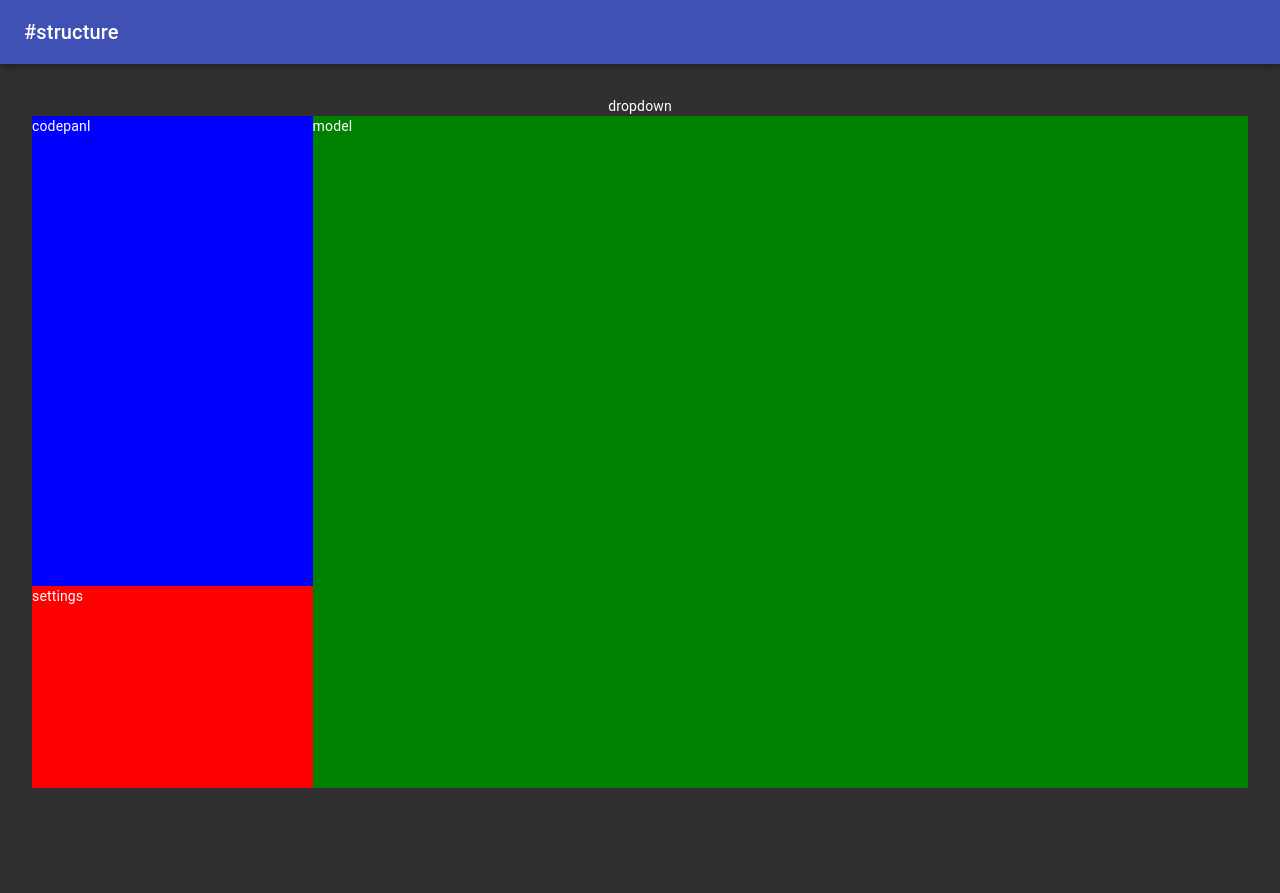
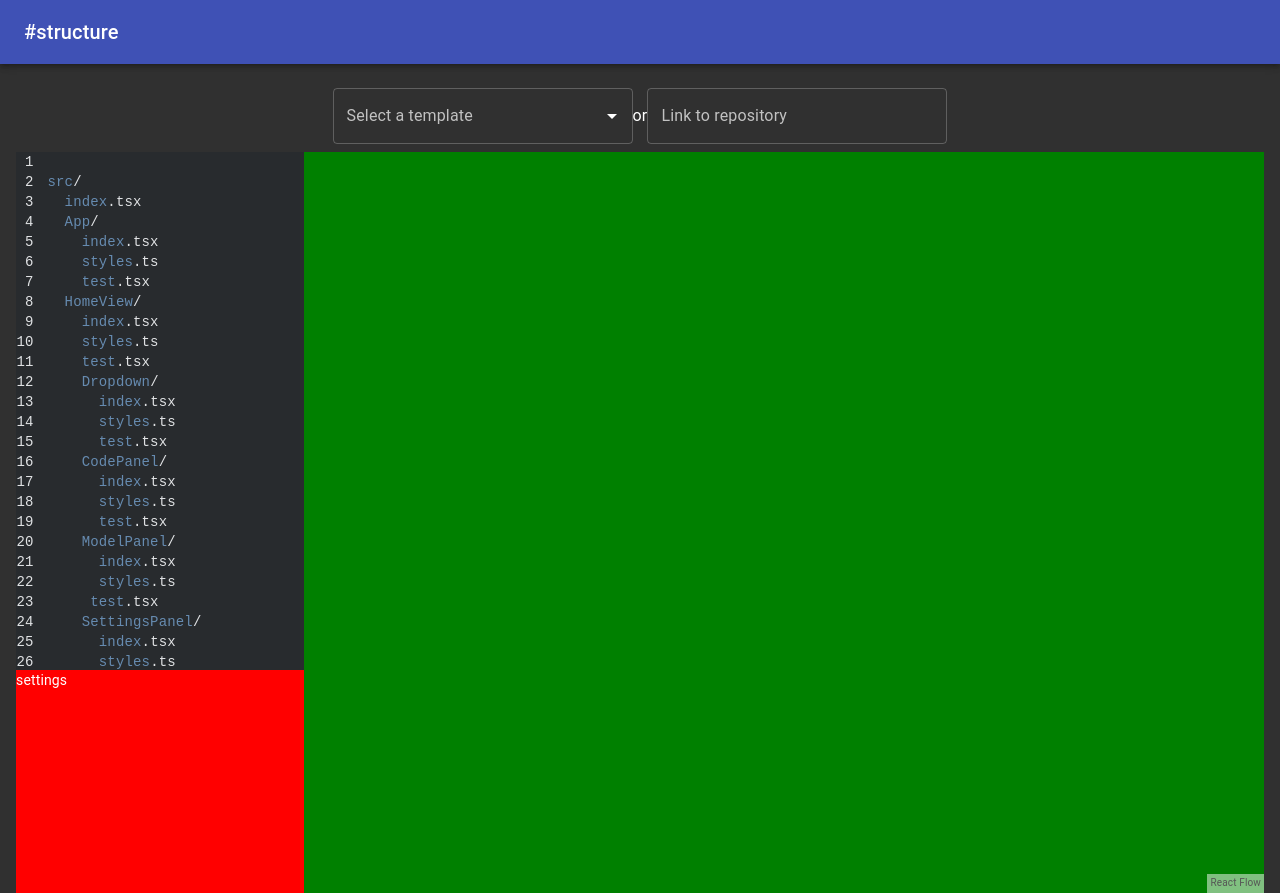
Before and after one commit to structure-codes/structure, a React (Create React App) app: page / in a window 1280 px wide. Before the commit the page ends 800 px from the top, so only its background shows below. Built offline with nearby package versions, Linux system fonts and the light colour scheme.

Commit message:
Add code and model libraries

```diff
--- a/package.json
+++ b/package.json
@@ -5,6 +5,7 @@
   "dependencies": {
     "@material-ui/core": "^4.11.4",
     "@material-ui/icons": "^4.11.2",
+    "@material-ui/lab": "^4.0.0-alpha.58",
     "@testing-library/jest-dom": "^5.11.4",
     "@testing-library/react": "^11.1.0",
     "@testing-library/user-event": "^12.1.10",
@@ -16,6 +17,7 @@
     "react-dom": "^17.0.2",
     "react-flow-renderer": "^9.6.0",
     "react-scripts": "4.0.3",
+    "react-syntax-highlighter": "^15.4.3",
     "typescript": "^4.1.2",
     "web-vitals": "^1.0.1"
   },
@@ -42,5 +44,9 @@
       "last 1 firefox version",
       "last 1 safari version"
     ]
+  },
+  "devDependencies": {
+    "@types/prismjs": "^1.16.5",
+    "@types/react-syntax-highlighter": "^13.5.0"
   }
 }
--- a/src/HomeView/CodePanel/index.tsx
+++ b/src/HomeView/CodePanel/index.tsx
@@ -1,9 +1,51 @@
 import { useStyles } from "./style";
+import SyntaxHighlighter from 'react-syntax-highlighter';
+import { obsidian } from 'react-syntax-highlighter/dist/esm/styles/hljs';
 
+const code = `
+src/
+  index.tsx
+  App/
+    index.tsx
+    styles.ts
+    test.tsx
+  HomeView/
+    index.tsx
+    styles.ts
+    test.tsx
+    Dropdown/
+      index.tsx
+      styles.ts
+      test.tsx
+    CodePanel/
+      index.tsx
+      styles.ts
+      test.tsx
+    ModelPanel/
+      index.tsx
+      styles.ts
+     test.tsx
+    SettingsPanel/
+      index.tsx
+      styles.ts
+      test.tsx
+  AboutView/
+    index.tsx
+    styles.ts
+    test.tsx
+  WelcomeModal/
+    index.tsx
+    styles.ts
+    test.tsx
+`
 export const CodePanel = () => {
   const classes = useStyles();
 
   return (
-    <div className={classes.codeContainer}>codepanl</div>
+    <div className={classes.codeContainer}>
+      <SyntaxHighlighter showLineNumbers style={obsidian} customStyle={{ padding: 0, margin: 0 }}>
+        {code}
+      </SyntaxHighlighter>
+    </div>
   )
 }
--- a/src/HomeView/CodePanel/style.ts
+++ b/src/HomeView/CodePanel/style.ts
@@ -5,5 +5,6 @@ export const useStyles = makeStyles({
     width: "100%",
     height: "70%",
     backgroundColor: "blue",
+    overflowY: "scroll",
   },
 })
--- a/src/HomeView/Dropdown/index.tsx
+++ b/src/HomeView/Dropdown/index.tsx
@@ -1,6 +1,34 @@
+import { useStyles } from "./style";
+import { TextField, Typography } from "@material-ui/core";
+import Autocomplete from "@material-ui/lab/Autocomplete";
+
+const templates = [
+  "cra-template",
+  "cra-template-typescript",
+  "cra-template-redux",
+  "cra-template-typescript",
+];
+
 export const Dropdown = () => {
+  const classes = useStyles();
 
   return (
-    <div>dropdown</div>
-  )
-}
+    <div className={classes.dropdownContainer}>
+      <Autocomplete
+        id="combo-box-demo"
+        options={templates}
+        // getOptionLabel={(option) => option.title}
+        className={classes.input}
+        renderInput={(params) => (
+          <TextField {...params} label="Select a template" variant="outlined" />
+        )}
+      />
+      <Typography className={classes.or}>or</Typography>
+      <TextField
+        className={classes.input}
+        label="Link to repository"
+        variant="outlined"
+      />
+    </div>
+  );
+};
--- a/src/HomeView/Dropdown/style.ts
+++ b/src/HomeView/Dropdown/style.ts
@@ -1,5 +1,15 @@
 import { makeStyles } from "@material-ui/core/styles";
 
-export const useStyles = makeStyles({
-
-})
+export const useStyles = makeStyles(theme => ({
+  dropdownContainer: {
+    margin: theme.spacing(1),
+    display: "flex",
+  },
+  input: {
+    width: 300,
+  },
+  or: {
+    margin: theme.spacing(1),
+    alignSelf: "center",
+  }
+}))
--- a/src/HomeView/ModelPanel/index.tsx
+++ b/src/HomeView/ModelPanel/index.tsx
@@ -1,9 +1,37 @@
 import { useStyles } from "./style";
+import ReactFlow from 'react-flow-renderer';
+
+const elements = [
+  {
+    id: '1',
+    type: 'input', // input node
+    data: { label: 'Input Node' },
+    position: { x: 250, y: 25 },
+  },
+  // default node
+  {
+    id: '2',
+    // you can also pass a React component as a label
+    data: { label: <div>Default Node</div> },
+    position: { x: 100, y: 125 },
+  },
+  {
+    id: '3',
+    type: 'output', // output node
+    data: { label: 'Output Node' },
+    position: { x: 250, y: 250 },
+  },
+  // animated edge
+  { id: 'e1-2', source: '1', target: '2', animated: true },
+  { id: 'e2-3', source: '2', target: '3' },
+];
 
 export const ModelPanel = () => {
   const classes = useStyles();
 
   return (
-    <div className={classes.modelContainer}>model</div>
+    <div className={classes.modelContainer}>
+      <ReactFlow elements={elements} />
+    </div>
   )
 }
--- a/src/HomeView/style.ts
+++ b/src/HomeView/style.ts
@@ -2,8 +2,10 @@ import { makeStyles } from "@material-ui/core/styles";
 
 export const useStyles = makeStyles(theme => ({
   mainContainer: {
+    display: "flex",
+    flexFlow: "column",
     flex: "1 1 0px",
-    margin: theme.spacing(4),
+    margin: theme.spacing(2),
   },
   dropdownContainer: {
     justifyContent: "center",
```
Also changed, not shown: 2 other files (tests, documents, lock files or other folders).
